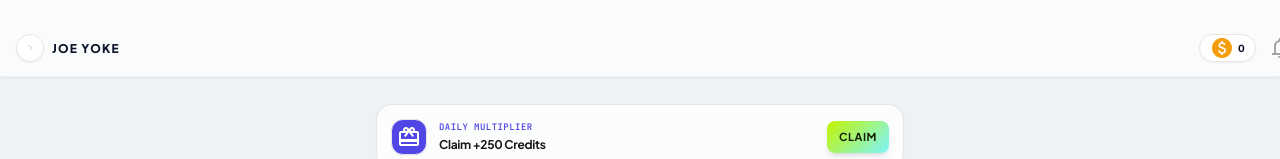
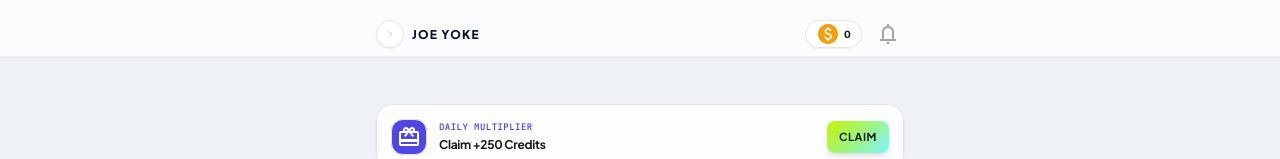
Before and after one commit to jimmykaunglfc-hub/arcade-hub-app, a Next.js app: page / in a window 1280 px wide. Shown: the top 159 px of the page. Built offline with nearby package versions, Linux system fonts and the light colour scheme; no server answers.

Commit message:
Top Section Bar

```diff
--- a/app/page.tsx
+++ b/app/page.tsx
@@ -159,11 +159,11 @@ export default function Home() {
       {/* 📱 STABILIZED APP SHELL */}
       <div className={playingGame ? "hidden" : "fixed inset-0 flex flex-col bg-[#eef2f6] dark:bg-background text-[#091428] dark:text-on-background font-body overflow-hidden animate-fade-in transition-colors duration-300"}>
 
-        {/* PREMIUM COMPACT HEADER BLOCK (Dual-Layer Centering Engine Fix) */}
-        <header className="fixed top-0 w-full z-50 bg-white/70 dark:bg-surface/60 backdrop-blur-xl border-b border-neutral-200/60 dark:border-white/10 shadow-sm transition-colors duration-300">
-          <div className="w-full flex justify-between items-center px-4 h-14 pt-[max(env(safe-area-inset-top),1.25rem)] box-content">
+        {/* PREMIUM COMPACT HEADER BLOCK (Clipping Fix Implemented) */}
+        <header className="fixed top-0 left-0 right-0 z-50 bg-white/70 dark:bg-surface/60 backdrop-blur-xl border-b border-neutral-200/60 dark:border-white/10 shadow-sm transition-colors duration-300">
+          <div className="w-full max-w-xl mx-auto flex justify-between items-center px-6 h-14 pt-[max(env(safe-area-inset-top),1.25rem)] pb-2 box-border">
 
-            {/* Top Left Component Node: Vertically Centered */}
+            {/* Top Left Component Node */}
             <div className="flex items-center gap-2">
                <div className="relative w-7 h-7 rounded-full bg-white dark:bg-surface-container-high border border-neutral-200 dark:border-white/10 overflow-hidden flex items-center justify-center shadow-sm">
                  <Image src="/joeyoke-logo.png" alt="Joe Yoke Logo" fill className="object-contain p-1" unoptimized />
@@ -173,14 +173,14 @@ export default function Home() {
                </span>
             </div>
 
-            {/* Top Right Component Node: Vertically Centered */}
-            <div className="flex items-center gap-2">
-              <div className="flex items-center gap-1 px-2.5 py-1 rounded-full text-[10px] font-bold border border-neutral-200 dark:border-white/5 bg-white/90 dark:bg-white/5 text-[#091428] dark:text-primary shadow-sm h-7">
+            {/* Top Right Component Node (Safe-Bounded Alignment) */}
+            <div className="flex items-center gap-2.5">
+              <div className="flex items-center gap-1 px-2.5 py-1 rounded-full text-[10px] font-bold border border-neutral-200 dark:border-white/5 bg-white/90 dark:bg-white/5 text-[#091428] dark:text-primary shadow-sm h-7 box-border">
                 <span className="material-symbols-outlined text-amber-500 dark:text-secondary text-xs" style={{ fontVariationSettings: "'FILL' 1" }}>monetization_on</span>
                 <span className="tracking-wide">{userPoints.toLocaleString()}</span>
               </div>
 
-              <button className="w-8 h-8 rounded-full flex items-center justify-center hover:bg-neutral-200/50 dark:hover:bg-white/5 transition-colors text-neutral-400">
+              <button className="w-8 h-8 rounded-full flex items-center justify-center hover:bg-neutral-200/50 dark:hover:bg-white/5 transition-colors text-neutral-400 select-none">
                 <span className="material-symbols-outlined text-lg">notifications</span>
               </button>
             </div>
```
